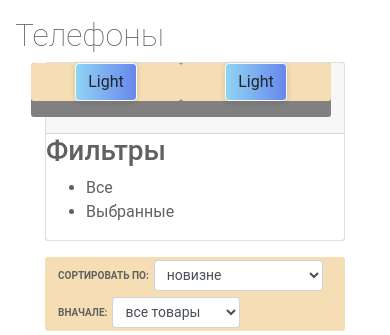
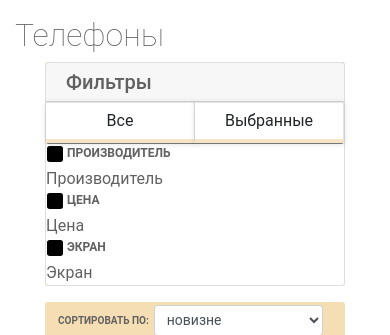
Before and after one commit to ArtemKozak/angular-devel, an Angular app: page /phones in a window 390 px wide. Shown: the part 140-475 px from the top of the page. Built offline with nearby package versions, Linux system fonts and the light colour scheme.

Commit message:
3 files modified, 1 added

```diff
--- /dev/null
+++ b/src/app/filters.ts
@@ -0,0 +1,14 @@
+export const filters = [
+  {
+    name: "Производитель",
+    filt: ["Apple", "Samsung", "Xiaomi"],
+  },
+  {
+    name: "Цена",
+    filt: [0, 200, 500, 800],
+  },
+  {
+    name: "Экран",
+    filt: [0, 5, 6, 7],
+  },
+]
--- a/src/app/product-filter/product-filter.component.css
+++ b/src/app/product-filter/product-filter.component.css
@@ -4,17 +4,110 @@
   padding: 0;
   min-width: 140px;
 }
+h5 {
+  margin: 0;
+}
 .card-header {
+  padding: 7px 20px;
+}
+.filters-hd {
   padding: 0;
 }
+.filters-hd .row {
+  margin: 0;
+  border-bottom: 1px solid grey;
+}
+.filters-hd .row button {
+  width: 100%;
+  border-radius: 0;
+  box-shadow: 0;
+  border: 1px solid rgb(226, 226, 226);
+  background: white;
+  border-bottom: 4px solid rgb(245, 228, 197) !important;
+}
+@media (max-width: 1247px) {
+  .filters-hd .row button {
+    border: 1px solid rgb(226, 226, 226);
+    background: white;
+    border-left: 4px solid rgb(245, 228, 197) !important;
+    border-bottom: 0 !important;
+  }
+}
 
-@media (min-width: 992px) {
+/* html, body
+  height: 100%
 
-}
+body
+  display: grid
+
+.check
+  cursor: pointer
+  position: relative
+  margin: auto
+  width: 18px
+  height: 18px
+  -webkit-tap-highlight-color: transparent
+  transform: translate3d(0,0,0)
+  &:before
+    content: ""
+    position: absolute
+    top: -15px
+    left: -15px
+    width: 48px
+    height: 48px
+    border-radius: 50%
+    background: rgba(#223254,.03)
+    opacity: 0
+    transition: opacity .2s ease
+  svg
+    position: relative
+    z-index: 1
+    fill: none
+    stroke-linecap: round
+    stroke-linejoin: round
+    stroke: #C8CCD4
+    stroke-width: 1.5
+    transform: translate3d(0,0,0)
+    transition: all .2s ease
+    path
+      stroke-dasharray: 60
+      stroke-dashoffset: 0
+    polyline
+      stroke-dasharray: 22
+      stroke-dashoffset: 66
+  &:hover
+    &:before
+      opacity: 1
+    svg
+      stroke: #4285F4
+
+#cbx:checked + .check
+  svg
+    stroke: #4285F4
+    path
+      stroke-dashoffset: 60
+      transition: all .3s linear
+    polyline
+      stroke-dashoffset: 42
+      transition: all .2s linear
+      transition-delay: .15s */
+
 @media (max-width: 576px) {
   .container-fluid {
     border-radius: 3px;
     width: 300px;
     margin-bottom: 1rem;
   }
+  .filters-hd .row {
+    width: 100% !important;
+  }
+  .filters-hd .row .container-fluid {
+    margin: 0;
+  }
+  .filters-hd .row button {
+    border: 1px solid rgb(226, 226, 226);
+    background: white;
+    border-left: 0 !important;
+    border-bottom: 4px solid rgb(245, 228, 197) !important;
+  }
 }
--- a/src/app/product-filter/product-filter.component.html
+++ b/src/app/product-filter/product-filter.component.html
@@ -1,14 +1,7 @@
 <div class="container-fluid">
   <div class="card ">
-    <div class="card-header text-center">
-      <div class="row container-fluid" style="background: grey">
-        <div class="col container-fluid justify-content-center">
-          <button type="button " class="btn btn-light">Light</button>
-        </div>
-        <div class="col container-fluid ">
-          <button type="button " class="btn btn-light" style="margin: auto">Light</button>
-        </div>
-      </div>
+    <div class="card-header text-left">
+      <h5>Фильтры</h5>
     <!-- <ul class="nav nav-tabs card-header-tabs">
       <li class="nav-item">
         <a class="nav-link active">Все</a>
@@ -17,17 +10,28 @@
         <a class="nav-link">Выбранные</a>
       </li>
     </ul> -->
-  </div>
-    <div class="filters-hd">
-      <p class="h3"><i class="fa-filter"></i>Фильтры</p>
     </div>
-    <div class="tabs tabs-catalog">
-      <ul>
-        <li class="active"><span>Все</span></li>
-        <li><span>Выбранные</span></li>
-      </ul>
+    <div class="filters-hd text-center">
+      <div class="row container-fluid" style="background: grey">
+        <div class="col container-fluid justify-content-center">
+          <button type="button" class="button-filter-hd border-bottom btn btn-light">Все</button>
+        </div>
+        <div class="col container-fluid ">
+          <button type="button" class="button-filter-hd border-bottom btn btn-light">Выбранные</button>
+        </div>
+      </div>
     </div>
-    <div class="filters-bd tabs-content">
+    <div class="filters-bd text-left">
+      <div *ngFor="let filter of filters; index as filterId">
+        <input type="checkbox" id="cbx" style="display: none;">
+        <label for="cbx" class="check">
+          <svg width="18px" height="18px" viewBox="0 0 18 18">
+            <path d="M1,9 L1,3.5 C1,2 2,1 3.5,1 L14.5,1 C16,1 17,2 17,3.5 L17,14.5 C17,16 16,17 14.5,17 L3.5,17 C2,17 1,16 1,14.5 L1,9 Z"></path>
+            <polyline points="1 9 7 14 15 4"></polyline>
+          </svg>  {{ filter.name }}
+        </label>
+        {{ filter.name }}
+      </div>
     </div>
   </div>
 </div>
--- a/src/app/product-filter/product-filter.component.ts
+++ b/src/app/product-filter/product-filter.component.ts
@@ -1,4 +1,6 @@
 import { Component, OnInit } from '@angular/core';
+
+import { filters } from '../filters';
 
 @Component({
   selector: 'app-product-filter',
@@ -6,6 +8,7 @@ import { Component, OnInit } from '@angular/core';
   styleUrls: ['./product-filter.component.css']
 })
 export class ProductFilterComponent implements OnInit {
+  filters = filters;
 
   constructor() { }
 
```
